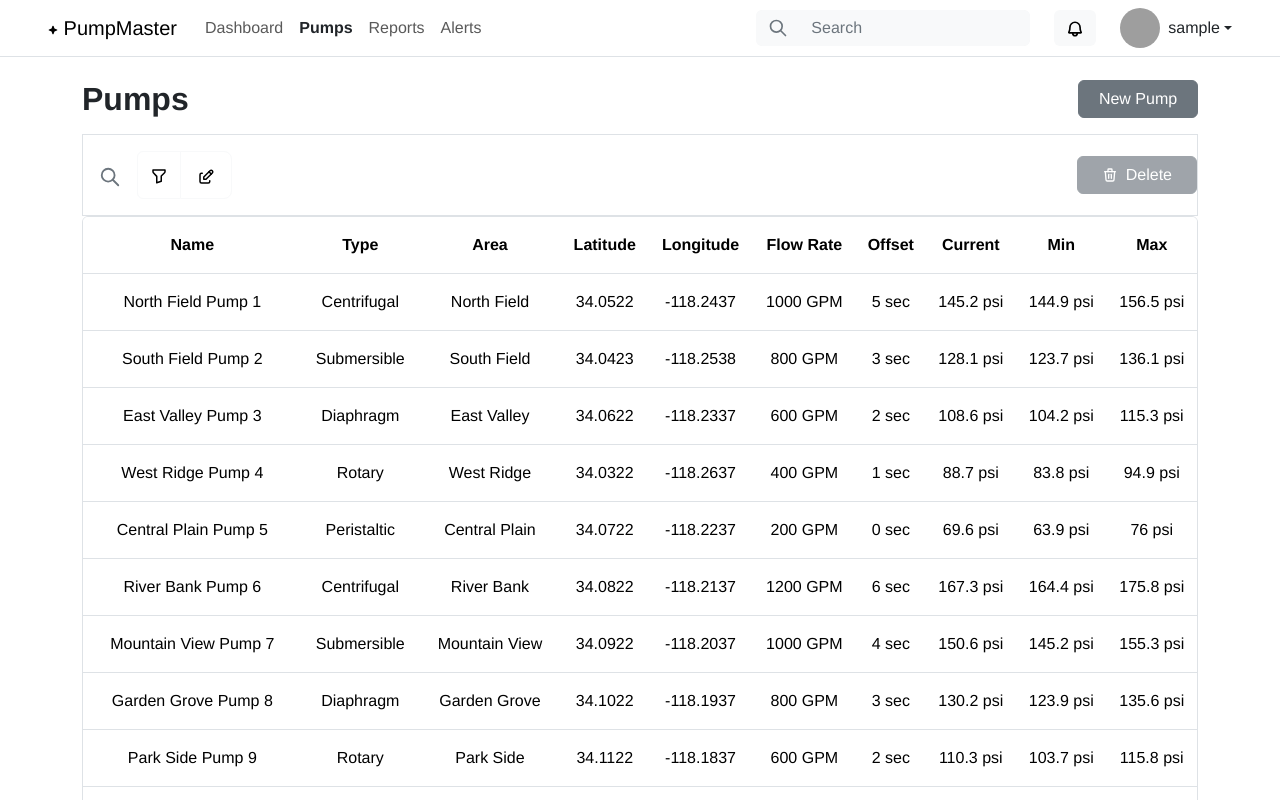
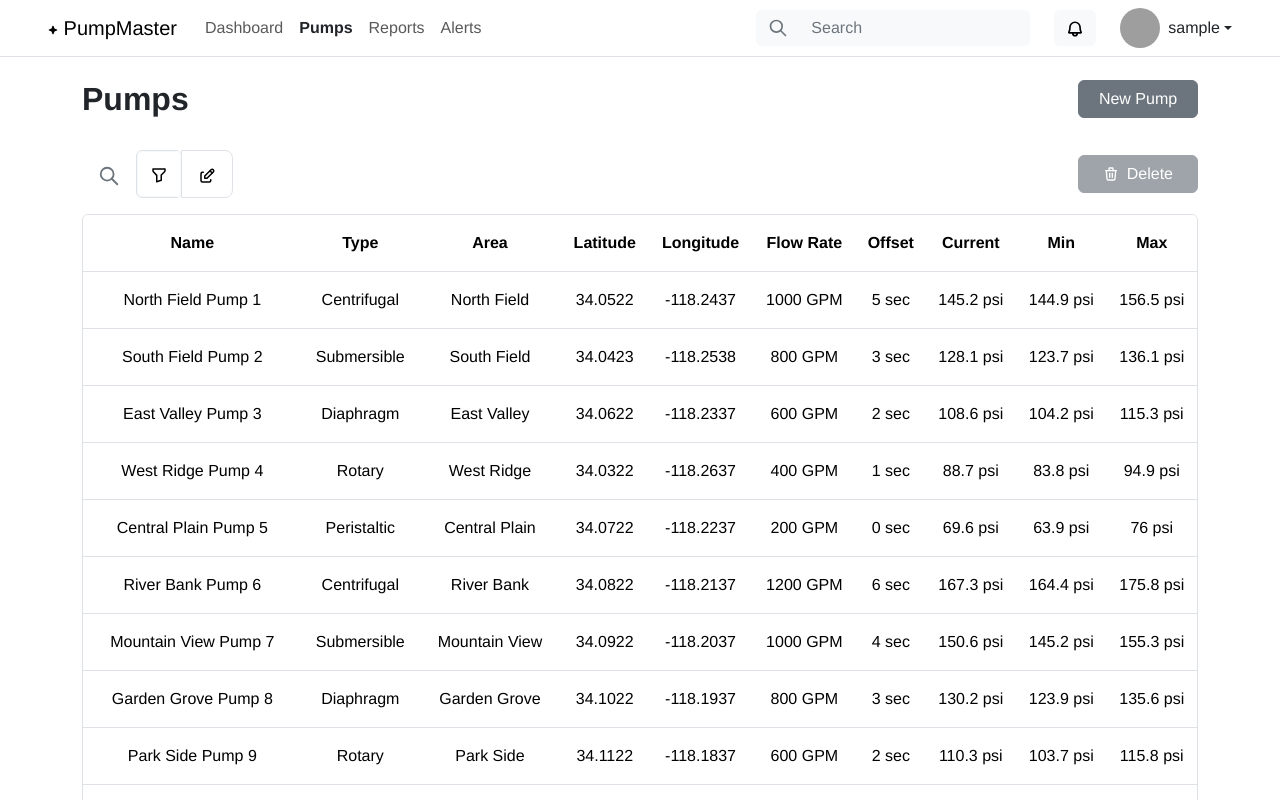
Before and after one commit to dmwcs/ci_cd-demo, a React (Vite) app: page /pump in a window 1280 px wide. Shown: the top 800 px of the page. Built offline with nearby package versions, Linux system fonts and the light colour scheme; sample sign-in values are in the browser's storage; grey boxes are pictures that could not be loaded.

Commit message:
clear css

```diff
--- a/src/app/PumpPage/components/PumpsHeader/components/PumpsControls/PumpsControls.tsx
+++ b/src/app/PumpPage/components/PumpsHeader/components/PumpsControls/PumpsControls.tsx
@@ -24,7 +24,7 @@ const PumpsControls: React.FC = () => {
   return (
     <>
       {/* Desktop Controls */}
-      <div className='d-none d-md-flex justify-content-between align-items-center py-3 border'>
+      <div className='d-none d-md-flex justify-content-between align-items-center py-3'>
         <div className='pumps-controls-left d-flex align-items-center position-relative'>
           <SearchButton onClick={handleSearchClick} />
 
@@ -71,7 +71,7 @@ const PumpsControls: React.FC = () => {
       </div>
 
       {/* Mobile Controls */}
-      <div className='d-md-none d-block border'>
+      <div className='d-md-none d-block'>
         {/* Search Bar */}
         <div>
           <InputGroup size='sm'>
@@ -80,6 +80,7 @@ const PumpsControls: React.FC = () => {
               placeholder='Search pumps...'
               value={searchTerm}
               onChange={e => handleSearch(e.target.value)}
+              className='py-2 px-3'
             />
             {searchTerm && (
               <Button
@@ -94,7 +95,7 @@ const PumpsControls: React.FC = () => {
         </div>
 
         {/* Action Buttons */}
-        <div className='d-flex justify-content-between gap-2'>
+        <div className='d-flex justify-content-between gap-2 my-1'>
           <FilterDropdown onSelect={handleDropdownSelect} />
           <EditButton onClick={handleEditClick} isEditMode={isEditMode} />
           <Button
@@ -105,7 +106,7 @@ const PumpsControls: React.FC = () => {
           >
             <TbTrash size={18} color='black' />
             <span>
-              {selectedPumps.size > 0 ? `(${selectedPumps.size})` : ''}
+              {selectedPumps.size > 0 ? ` (${selectedPumps.size})` : ''}
             </span>
           </Button>
         </div>
--- a/src/app/PumpPage/components/PumpsHeader/components/PumpsControls/components/EditButton/EditButton.tsx
+++ b/src/app/PumpPage/components/PumpsHeader/components/PumpsControls/components/EditButton/EditButton.tsx
@@ -17,7 +17,7 @@ const EditButton: React.FC<EditButtonProps> = ({
   return (
     <Button
       variant={isEditMode ? 'primary' : 'outline-light'}
-      className='flex-fill'
+      className='flex-fill border'
       size={size}
       onClick={onClick}
     >
--- a/src/app/PumpPage/components/PumpsHeader/components/PumpsControls/components/FilterDropdown/FilterDropdown.tsx
+++ b/src/app/PumpPage/components/PumpsHeader/components/PumpsControls/components/FilterDropdown/FilterDropdown.tsx
@@ -16,7 +16,7 @@ const FilterDropdown: React.FC<FilterDropdownProps> = ({ onSelect, size }) => {
       as={ButtonGroup}
       onSelect={onSelect}
       onToggle={isOpen => setIsActive(isOpen)}
-      className='filter-dropdown flex-fill'
+      className='filter-dropdown border flex-fill'
     >
       <Dropdown.Toggle
         variant={isActive ? 'primary' : 'outline-light'}
```
